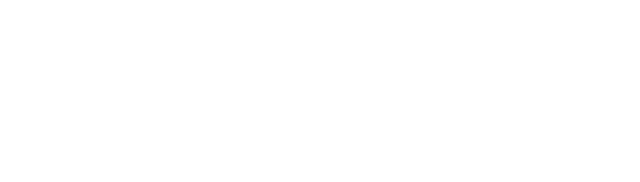
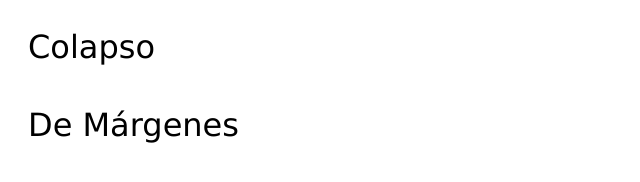
Before and after one commit to 30ortiz/curso-frontend, a plain HTML site: page colapso-margenes.html in a window 1280 px wide. Shown: the whole page, without its empty margins (0-640 px from the left). Drawn offline with Linux system fonts and the light colour scheme.

Commit message:
Add: Colapso de márgenes

```diff
--- a/colapso-margenes.html
+++ b/colapso-margenes.html
@@ -5,8 +5,22 @@
     <meta http-equiv="X-UA-Compatible" content="IE=edge">
     <meta name="viewport" content="width=device-width, initial-scale=1.0">
     <title>Colapso de m&aacute;rgenes</title>
+    <style type="text/css">
+        .container {
+            display:flex;
+            flex-direction:column;
+            font-size: 2rem;
+            font-family: 'Lucida Sans', 'Lucida Sans Regular', 'Lucida Grande', 'Lucida Sans Unicode', Geneva, Verdana, sans-serif;
+        }
+        .container div{
+            margin: 20px;
+        }
+    </style>
 </head>
 <body>
-
+    <section class="container">
+        <div>Colapso</div>
+        <div>De M&aacute;rgenes</div>
+    </section>
 </body>
 </html>
```
